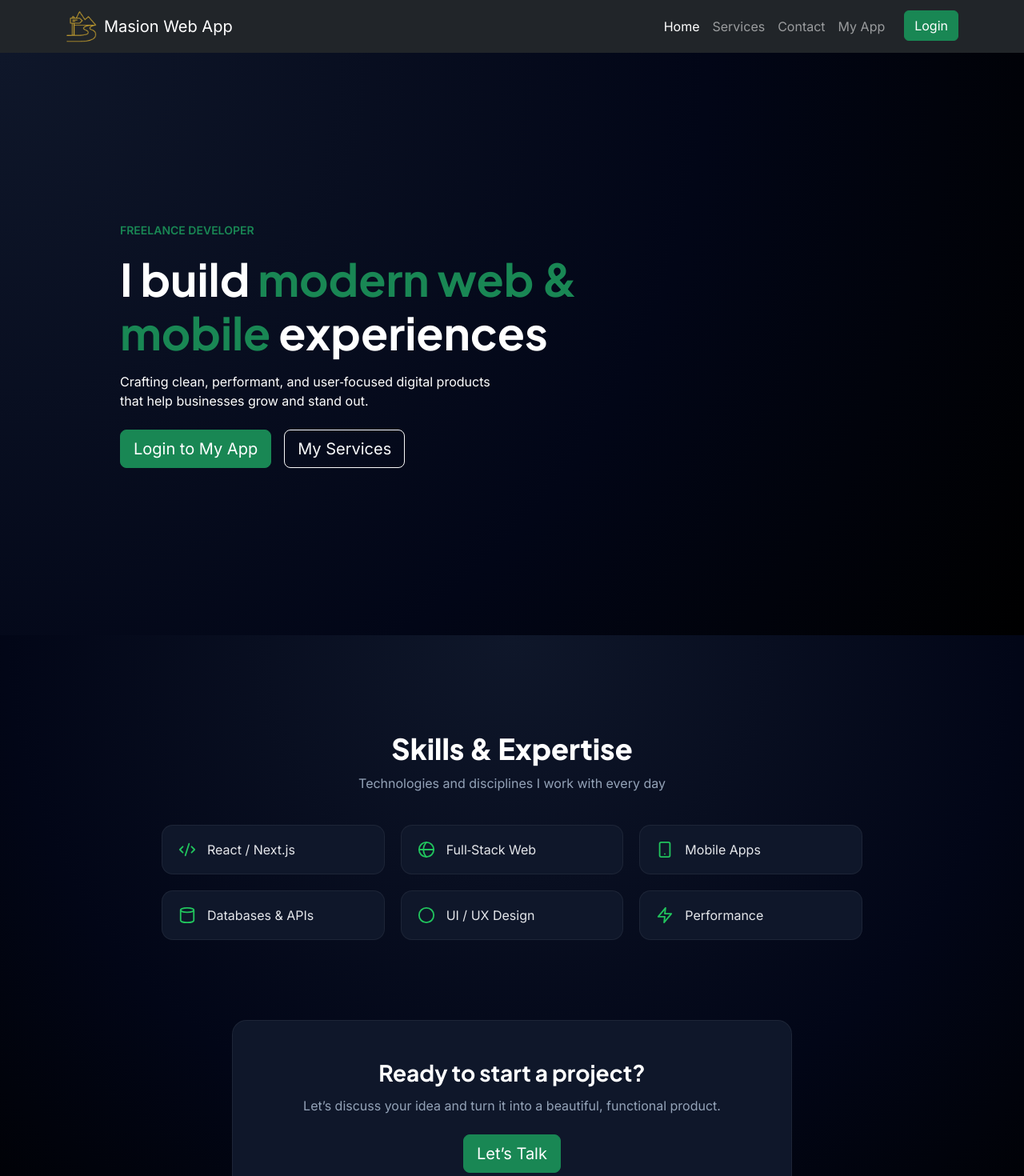
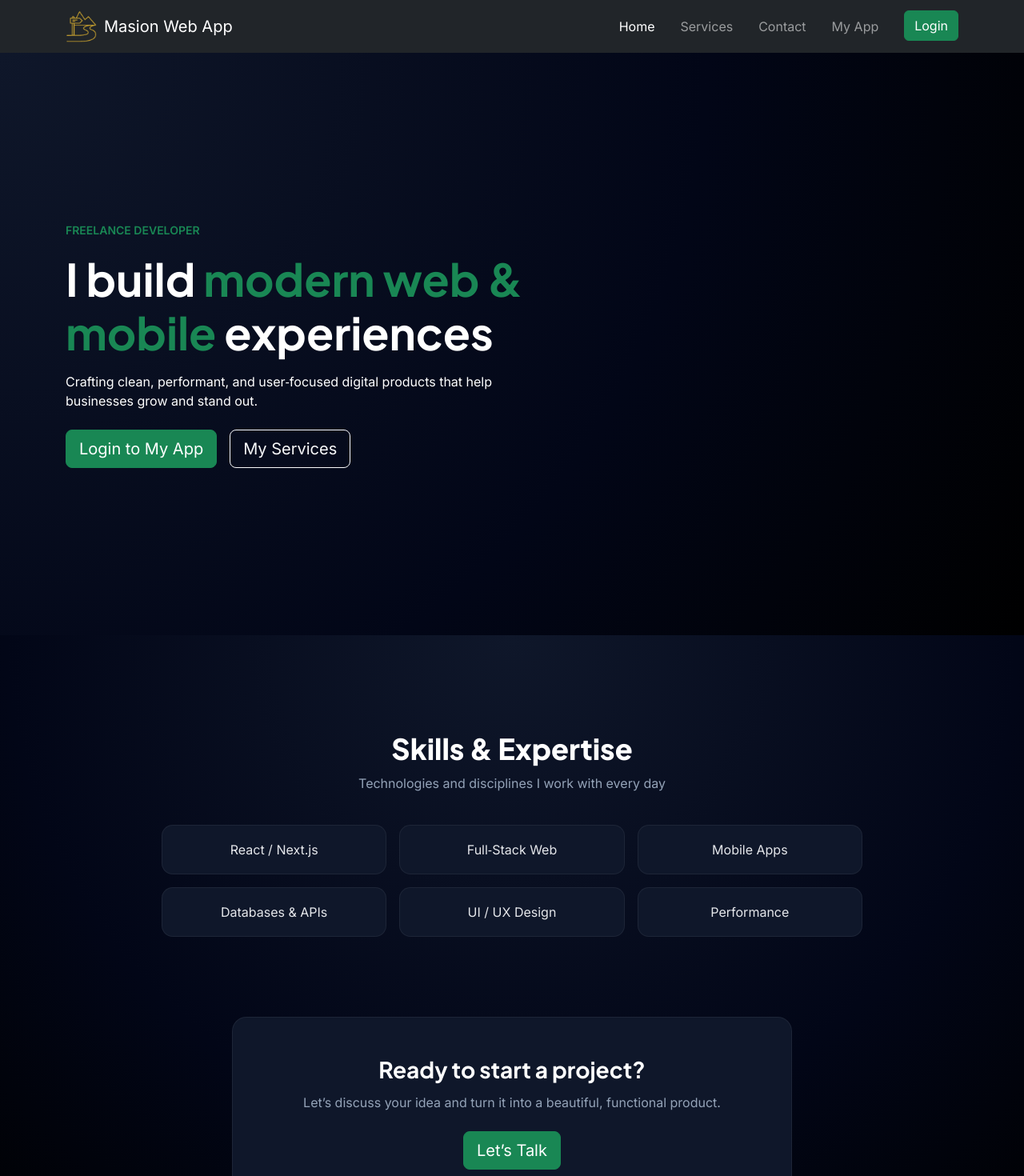
Before and after one commit to EhsanBavand/ExpenceNavigator_UI_API, a React (Vite) app in the folder expensenavigator.client/: page / in a window 1280 px wide. Shown: the top 1470 px of the page at 80% size. Built offline with nearby package versions, Linux system fonts and the light colour scheme.

Commit message:
Finish all first pages

```diff
--- a/expensenavigator.client/src/CSS/Home.css
+++ b/expensenavigator.client/src/CSS/Home.css
@@ -1,25 +1,48 @@
 /* ---------- HERO ---------- */
 
 .home-hero {
-    height: calc(100vh - 72px);
+    min-height: calc(100vh - 72px);
     display: flex;
     align-items: center;
     background: radial-gradient(circle at top left, #0f172a, #020617 60%, #000);
 }
 
     .home-hero .container {
-        margin: 0;
+        padding-left: 0;
+    }
+
+    .home-hero p {
+        color: white !important;
+    }
+
+/* Desktop spacing */
+@media (min-width: 992px) {
+    .home-hero .container {
         padding-left: 150px;
     }
+}
 
-    .home-hero .container p{
-        color: white !important;
+/* Mobile hero */
+@media (max-width: 576px) {
+    .home-hero {
+        padding: 80px 16px;
+        text-align: center;
     }
+
+        .home-hero h1 {
+            font-size: 2.2rem;
+        }
+
+        .home-hero p {
+            font-size: 1rem;
+        }
+}
+
 /* ---------- SKILLS ---------- */
 
 .home-skills {
     background: radial-gradient(circle at top, #0f172a, #020617 60%, #000);
-    padding: 120px 0;
+    padding: 120px 16px;
 }
 
     .home-skills .container {
@@ -41,17 +64,14 @@
 
 .skills-grid {
     display: grid;
-    grid-template-columns: repeat(3, minmax(0, 1fr));
-    gap: 20px;
+    grid-template-columns: repeat(3, 1fr);
+    gap: 16px;
 }
 
 /* ---------- CARD ---------- */
 
 .skill-card {
-    display: flex;
-    align-items: center;
-    gap: 14px;
-    padding: 18px 20px;
+    padding: 18px;
     background: #0f172a;
     border: 1px solid rgba(255,255,255,0.06);
     border-radius: 14px;
@@ -59,21 +79,10 @@
     transition: all 0.3s ease;
 }
 
-.skill-icon {
-    width: 22px;
-    height: 22px;
-    color: hsl(142 71% 45%);
-    flex-shrink: 0;
-}
-
-.skill-card:hover {
-    border-color: hsl(142 71% 45% / 0.4);
-    transform: translateY(-4px);
-    box-shadow: 0 10px 30px hsl(142 71% 45% / 0.12);
-}
-
-    .skill-card:hover .skill-icon {
-        color: hsl(142 71% 45%);
+    .skill-card:hover {
+        border-color: hsl(142 71% 45% / 0.4);
+        transform: translateY(-4px);
+        box-shadow: 0 10px 30px hsl(142 71% 45% / 0.12);
     }
 
 /* ---------- CTA ---------- */
@@ -109,10 +118,7 @@
         grid-template-columns: 1fr;
     }
 
-    .home-hero {
-        height: auto;
-        padding: 100px 0;
+    .home-skills {
+        text-align: center;
     }
 }
-
-``
--- a/expensenavigator.client/src/components/PublicLayout.jsx
+++ b/expensenavigator.client/src/components/PublicLayout.jsx
@@ -22,4 +22,3 @@ function PublicLayout() {
 }
 
 export default PublicLayout;
-``
--- a/expensenavigator.client/src/components/PublicNavbar.jsx
+++ b/expensenavigator.client/src/components/PublicNavbar.jsx
@@ -15,32 +15,33 @@ function PublicNavbar() {
                     <span>Masion Web App</span>
                 </NavLink>
 
-
-
-                <button
-                    className="navbar-toggler"
-                    type="button"
-                    data-bs-toggle="collapse"
-                    data-bs-target="#navbarNav"
-                >
+                <button className="navbar-toggler" type="button" data-bs-toggle="collapse" data-bs-target="#navbarNav" >
                     <span className="navbar-toggler-icon"></span>
                 </button>
 
                 <div className="collapse navbar-collapse" id="navbarNav">
-                    <ul className="navbar-nav ms-auto">
+                    <ul className="navbar-nav ms-auto text-center text-lg-start">
                         <li className="nav-item">
-                            <NavLink className="nav-link" to="/" end>Home</NavLink>
+                            <NavLink className="nav-link px-3" to="/" end>
+                                Home
+                            </NavLink>
                         </li>
                         <li className="nav-item">
-                            <NavLink className="nav-link" to="/services">Services</NavLink>
+                            <NavLink className="nav-link px-3" to="/services">
+                                Services
+                            </NavLink>
                         </li>
                         <li className="nav-item">
-                            <NavLink className="nav-link" to="/contact">Contact</NavLink>
+                            <NavLink className="nav-link px-3" to="/contact">
+                                Contact
+                            </NavLink>
                         </li>
                         <li className="nav-item">
-                            <NavLink className="nav-link" to="/my-app">My App</NavLink>
+                            <NavLink className="nav-link px-3" to="/my-app">
+                                My App
+                            </NavLink>
                         </li>
-                        <li className="nav-item">
+                        <li className="nav-item mt-3 mt-lg-0">
                             <NavLink className="btn btn-success ms-lg-3" to="/login">
                                 Login
                             </NavLink>
--- a/expensenavigator.client/src/pages/Home.jsx
+++ b/expensenavigator.client/src/pages/Home.jsx
@@ -12,7 +12,7 @@ function Home() {
         <>
             {/* ================= HERO ================= */}
             <section className="home-hero">
-                <div className="container">
+                <div className="container-fluid container-lg text-center text-lg-start">
                     <span className="text-success fw-semibold small">
                         FREELANCE DEVELOPER
                     </span>
@@ -23,12 +23,12 @@ function Home() {
                         <span className="text-success">mobile</span> experiences
                     </h1>
 
-                    <p className="mt-3 col-lg-6">
+                    <p className="mt-3 mx-auto mx-lg-0 col-lg-6">
                         Crafting clean, performant, and user‑focused digital products
                         that help businesses grow and stand out.
                     </p>
 
-                    <div className="d-flex gap-3 mt-4">
+                    <div className="d-flex flex-column flex-sm-row justify-content-center justify-content-lg-start gap-3 mt-4">
                         <Link to="/login" className="btn btn-success btn-lg">
                             Login to My App
                         </Link>
@@ -48,116 +48,26 @@ function Home() {
                     </p>
 
                     <div className="skills-grid">
-                        {/* React / Next */}
                         <div className="skill-card">
-                            <svg
-                                xmlns="http://www.w3.org/2000/svg"
-                                viewBox="0 0 24 24"
-                                fill="none"
-                                stroke="currentColor"
-                                strokeWidth="2"
-                                strokeLinecap="round"
-                                strokeLinejoin="round"
-                                className="skill-icon"
-                            >
-                                <path d="m18 16 4-4-4-4" />
-                                <path d="m6 8-4 4 4 4" />
-                                <path d="m14.5 4-5 16" />
-                            </svg>
                             <span>React / Next.js</span>
                         </div>
-
-                        {/* Full Stack */}
                         <div className="skill-card">
-                            <svg
-                                xmlns="http://www.w3.org/2000/svg"
-                                viewBox="0 0 24 24"
-                                fill="none"
-                                stroke="currentColor"
-                                strokeWidth="2"
-                                strokeLinecap="round"
-                                strokeLinejoin="round"
-                                className="skill-icon"
-                            >
-                                <circle cx="12" cy="12" r="10" />
-                                <path d="M2 12h20" />
-                                <path d="M12 2a14.5 14.5 0 0 0 0 20" />
-                            </svg>
                             <span>Full‑Stack Web</span>
                         </div>
-
-                        {/* Mobile */}
                         <div className="skill-card">
-                            <svg
-                                xmlns="http://www.w3.org/2000/svg"
-                                viewBox="0 0 24 24"
-                                fill="none"
-                                stroke="currentColor"
-                                strokeWidth="2"
-                                strokeLinecap="round"
-                                strokeLinejoin="round"
-                                className="skill-icon"
-                            >
-                                <rect x="5" y="2" width="14" height="20" rx="2" />
-                                <path d="M12 18h.01" />
-                            </svg>
                             <span>Mobile Apps</span>
                         </div>
-
-                        {/* Database */}
                         <div className="skill-card">
-                            <svg
-                                xmlns="http://www.w3.org/2000/svg"
-                                viewBox="0 0 24 24"
-                                fill="none"
-                                stroke="currentColor"
-                                strokeWidth="2"
-                                strokeLinecap="round"
-                                strokeLinejoin="round"
-                                className="skill-icon"
-                            >
-                                <ellipse cx="12" cy="5" rx="9" ry="3" />
-                                <path d="M3 5v14a9 3 0 0 0 18 0V5" />
-                            </svg>
                             <span>Databases &amp; APIs</span>
                         </div>
-
-                        {/* UI UX */}
                         <div className="skill-card">
-                            <svg
-                                xmlns="http://www.w3.org/2000/svg"
-                                viewBox="0 0 24 24"
-                                fill="none"
-                                stroke="currentColor"
-                                strokeWidth="2"
-                                strokeLinecap="round"
-                                strokeLinejoin="round"
-                                className="skill-icon"
-                            >
-                                <circle cx="12" cy="12" r="10" />
-                            </svg>
                             <span>UI / UX Design</span>
                         </div>
-
-                        {/* Performance */}
                         <div className="skill-card">
-                            <svg
-                                xmlns="http://www.w3.org/2000/svg"
-                                viewBox="0 0 24 24"
-                                fill="none"
-                                stroke="currentColor"
-                                strokeWidth="2"
-                                strokeLinecap="round"
-                                strokeLinejoin="round"
-                                className="skill-icon"
-                            >
-                                <path d="M13 2L3 14h9l-1 8 10-12h-9z" />
-                            </svg>
                             <span>Performance</span>
                         </div>
                     </div>
 
-                    {/* CTA */}
                     <div className="home-cta">
                         <h3>Ready to start a project?</h3>
                         <p>
--- a/expensenavigator.client/src/routes/AppRoutes.jsx
+++ b/expensenavigator.client/src/routes/AppRoutes.jsx
@@ -115,4 +115,3 @@ const AppRoutes = () => {
 };
 
 export default AppRoutes;
-``
```
Also changed, not shown: expensenavigator.client/src/CSS/Contact.css (+40 -4 lines), expensenavigator.client/src/CSS/MyApp.css (+23 -4 lines), expensenavigator.client/src/CSS/PublicNavbar.css (+14 -36 lines), expensenavigator.client/src/CSS/Services.css (+50 -25 lines), expensenavigator.client/src/pages/Contact.jsx (+12 -12 lines), expensenavigator.client/src/pages/MyApp.jsx (+46 -50 lines), expensenavigator.client/src/pages/Services.jsx (+13 -17 lines).
